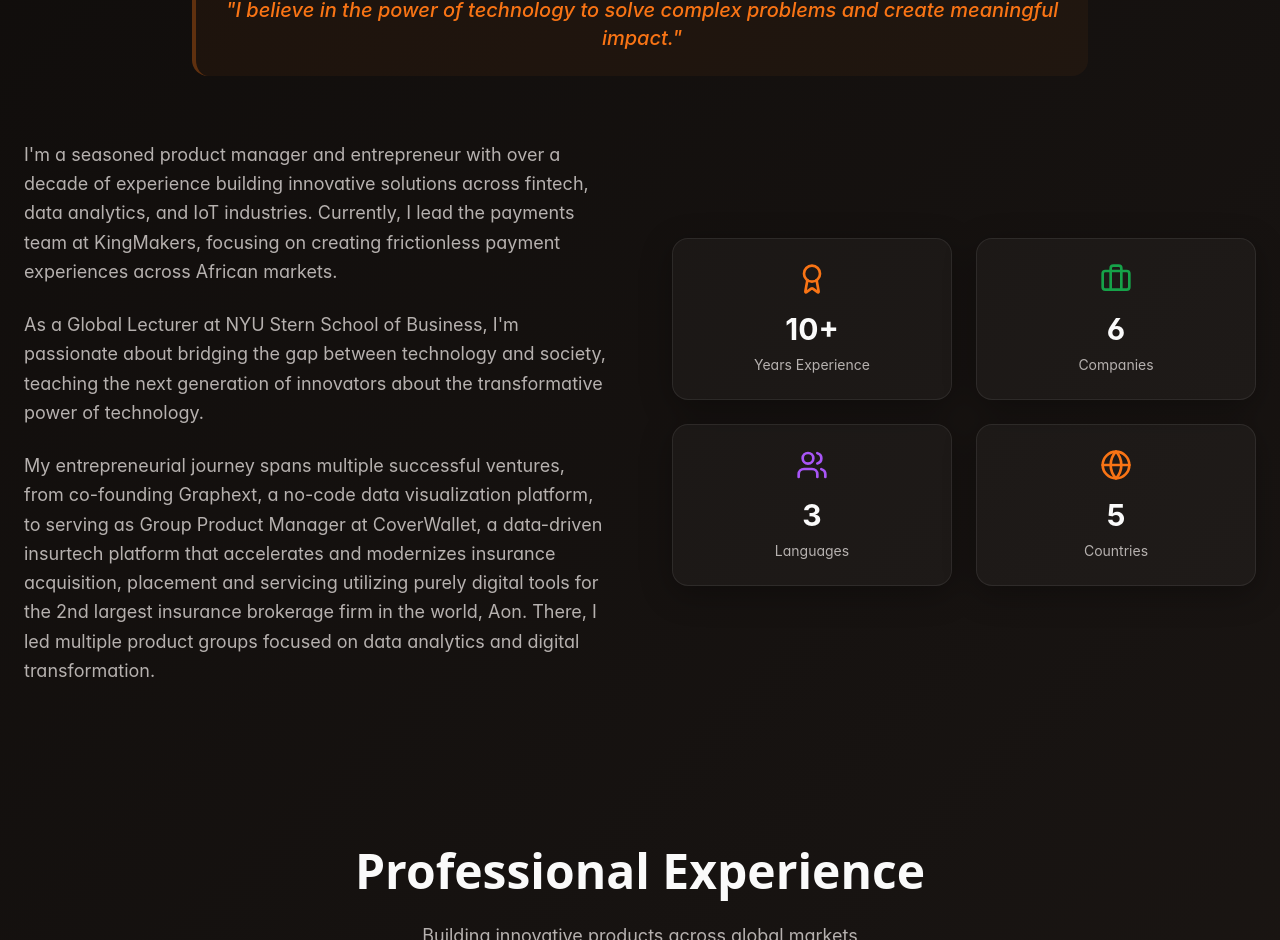
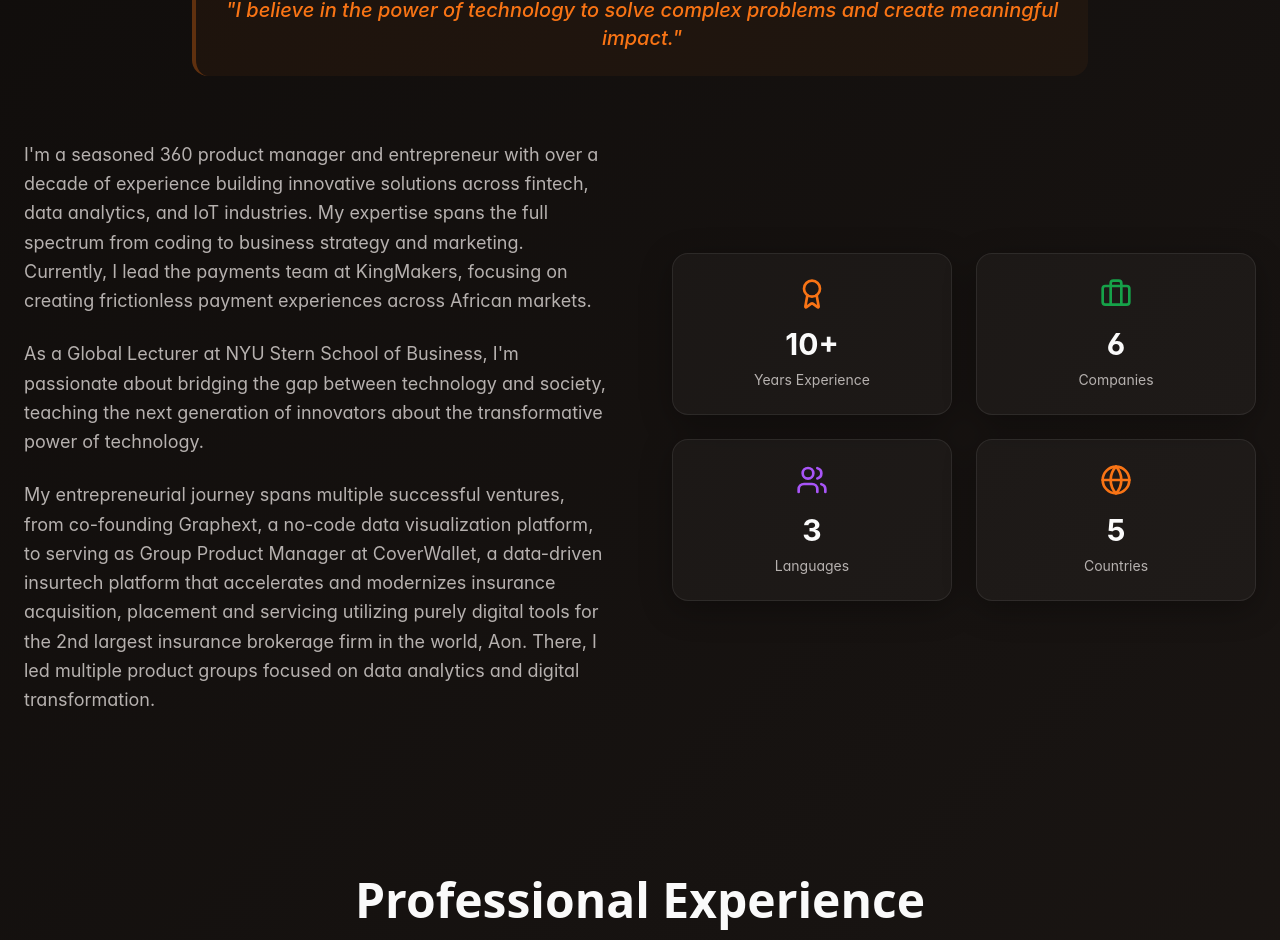
Before and after one commit to assarasua/product-leadership-asier, a React (Vite) app: page / in a window 1280 px wide. Shown: the part 1277-2217 px from the top of the page. Built offline with nearby package versions, Linux system fonts and the light colour scheme.

Commit message:
Update About section
Updated the About section to reflect the user's role as a 360 product manager, including coding, business, and marketing aspects.

```diff
--- a/src/components/About.tsx
+++ b/src/components/About.tsx
@@ -20,9 +20,10 @@ const About = () => {
           <div className="animate-slide-in-left">
             <div className="space-y-6 text-muted-foreground">
               <p className="text-lg leading-relaxed">
-                I'm a seasoned product manager and entrepreneur with over a decade of experience building innovative solutions
-                across fintech, data analytics, and IoT industries. Currently, I lead the payments team at KingMakers,
-                focusing on creating frictionless payment experiences across African markets.
+                I'm a seasoned 360 product manager and entrepreneur with over a decade of experience building innovative solutions
+                across fintech, data analytics, and IoT industries. My expertise spans the full spectrum from coding to business
+                strategy and marketing. Currently, I lead the payments team at KingMakers, focusing on creating frictionless
+                payment experiences across African markets.
               </p>
 
               <p className="text-lg leading-relaxed">
```
